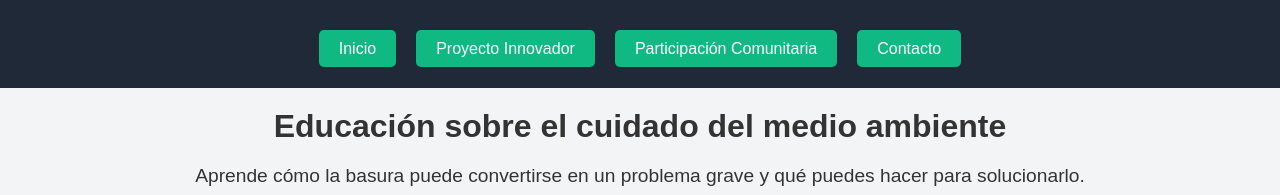
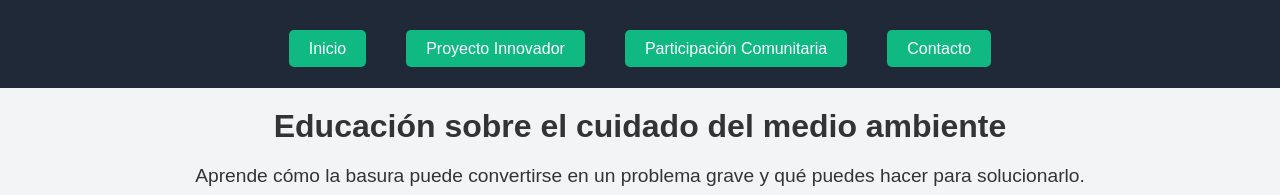
Before and after one commit to ZAyriaz28/EAbeta, a plain HTML site: page educacion.html in a window 1280 px wide. Shown: the top 195 px of the page. Drawn offline with Linux system fonts and the light colour scheme.

Commit message:
Update educacion.css

```diff
--- a/educacion.css
+++ b/educacion.css
@@ -41,7 +41,7 @@ nav ul {
 }
 
 nav ul li {
-    margin: 10px;
+    margin: 10px 20px; /* Aumentado el margen horizontal para separar los elementos */
 }
 
 nav ul li a {
```
